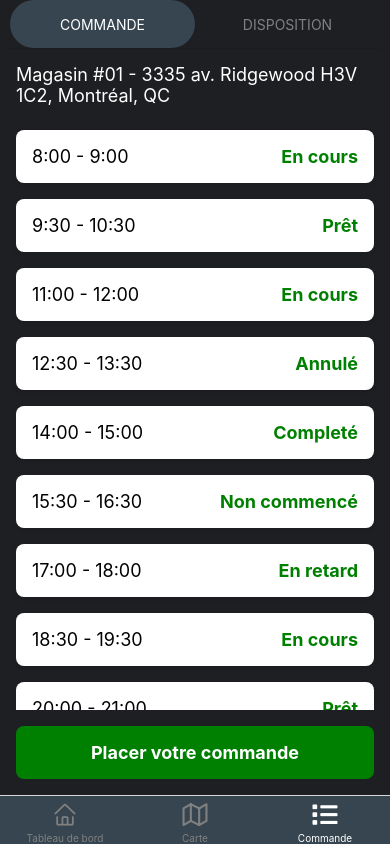
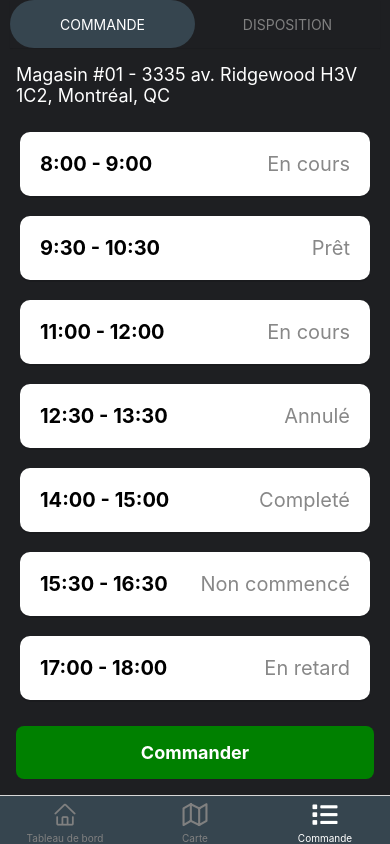
Before and after one commit to PierreEmmanuelGoffi/ecoloop, a React Native app: screen /Commande in a window 390 px wide. Built offline with nearby package versions, Linux system fonts and the light colour scheme.

Commit message:
Add OrderButton and OrderItem components

```diff
--- /dev/null
+++ b/components/order/OrderButton.tsx
@@ -0,0 +1,49 @@
+import { Pressable, Text, StyleSheet } from "react-native";
+
+type OrderButtonProps = {
+  label: string;
+  handleOrder: () => void;
+};
+
+const OrderButton = ({ label, handleOrder }: OrderButtonProps) => {
+  return (
+    <Pressable
+      onPress={handleOrder}
+      style={({ pressed }) => [
+        styles.orderButton,
+        pressed ? styles.orderButtonPressed : {},
+      ]}
+    >
+      <Text style={styles.orderButtonText}>{label}</Text>
+    </Pressable>
+  );
+};
+
+export default OrderButton;
+
+const styles = StyleSheet.create({
+  container: {
+    flex: 1,
+    backgroundColor: "#1e1f22",
+  },
+  subheader: {
+    fontSize: 18,
+    color: "white",
+    padding: 16,
+  },
+  orderButton: {
+    backgroundColor: "green",
+    borderRadius: 8,
+    margin: 16,
+    padding: 16,
+    alignItems: "center",
+  },
+  orderButtonText: {
+    fontSize: 18,
+    color: "white",
+    fontWeight: "bold",
+  },
+  orderButtonPressed: {
+    opacity: 0.8,
+  },
+});
--- /dev/null
+++ b/components/order/OrderItem.tsx
@@ -0,0 +1,40 @@
+import { View, Text, Pressable, StyleSheet } from "react-native";
+import type { OrderItemProps } from "types";
+
+export const OrderItem = ({ item }: OrderItemProps) => {
+  return (
+    <Pressable style={cardStyles.card}>
+      <View style={cardStyles.content}>
+        <Text style={cardStyles.time}>
+          {item.start} - {item.end}
+        </Text>
+        <Text style={cardStyles.state}>{item.state}</Text>
+      </View>
+    </Pressable>
+  );
+};
+
+const cardStyles = StyleSheet.create({
+  card: {
+    backgroundColor: "#fff",
+    borderRadius: 10,
+    marginVertical: 10,
+    marginHorizontal: 20,
+    padding: 20,
+    shadowColor: "#000",
+    shadowOffset: { width: 0, height: 2 },
+    shadowOpacity: 0.1,
+  },
+  content: {
+    flexDirection: "row",
+    justifyContent: "space-between",
+  },
+  time: {
+    fontSize: 20,
+    fontWeight: "bold",
+  },
+  state: {
+    fontSize: 20,
+    color: "#888",
+  },
+});
--- /dev/null
+++ b/components/order/index.tsx
@@ -0,0 +1,4 @@
+import OrderButton from "./OrderButton";
+import { OrderItem } from "./OrderItem";
+
+export { OrderItem, OrderButton };
--- a/screens/order.tsx
+++ b/screens/order.tsx
@@ -1,38 +1,14 @@
 import { createMaterialTopTabNavigator } from "@react-navigation/material-top-tabs";
 import { NavigationContainer } from "@react-navigation/native";
-import {
-  View,
-  Text,
-  FlatList,
-  Pressable,
-  Alert,
-  SafeAreaView,
-  StyleSheet,
-} from "react-native";
+import { Text, FlatList, Alert, SafeAreaView, StyleSheet } from "react-native";
 
+import { OrderButton, OrderItem } from "../components/order";
 import { data } from "../data";
 
 const Tab = createMaterialTopTabNavigator();
 
 const handleOrder = () => {
-  Alert.alert("Votre commande a bien été prise en compte");
-};
-
-type OrderItemProps = {
-  item: (typeof data)[0];
-};
-
-const renderItem = ({ item }: OrderItemProps) => {
-  return (
-    <Pressable style={styles.card}>
-      <View style={styles.cardContent}>
-        <Text style={styles.time}>
-          {item.start} - {item.end}
-        </Text>
-        <Text style={styles.state}>{item.state}</Text>
-      </View>
-    </Pressable>
-  );
+  Alert.alert("Superbe!", "Nous nous chargeons du reste.");
 };
 
 const OrderScreen = () => {
@@ -43,18 +19,10 @@ const OrderScreen = () => {
       </Text>
       <FlatList
         data={data}
-        renderItem={renderItem}
+        renderItem={OrderItem}
         keyExtractor={(item) => item.id.toString()}
       />
-      <Pressable
-        onPress={handleOrder}
-        style={({ pressed }) => [
-          styles.orderButton,
-          pressed ? styles.orderButtonPressed : {},
-        ]}
-      >
-        <Text style={styles.orderButtonText}>Placer votre commande</Text>
-      </Pressable>
+      <OrderButton label="Commander" handleOrder={handleOrder} />
     </SafeAreaView>
   );
 };
@@ -67,18 +35,10 @@ const DisposeScreen = () => {
       </Text>
       <FlatList
         data={data}
-        renderItem={renderItem}
+        renderItem={OrderItem}
         keyExtractor={(item) => item.id.toString()}
       />
-      <Pressable
-        onPress={handleOrder}
-        style={({ pressed }) => [
-          styles.orderButton,
-          pressed ? styles.orderButtonPressed : {},
-        ]}
-      >
-        <Text style={styles.orderButtonText}>Disposer les boites</Text>
-      </Pressable>
+      <OrderButton label="Disposer" handleOrder={handleOrder} />
     </SafeAreaView>
   );
 };
@@ -126,42 +86,10 @@ const styles = StyleSheet.create({
     flex: 1,
     backgroundColor: "#1e1f22",
   },
-  header: {
-    fontSize: 24,
-    color: "white",
-    fontWeight: "bold",
-    padding: 16,
-  },
   subheader: {
     fontSize: 18,
     color: "white",
     padding: 16,
-  },
-  card: {
-    backgroundColor: "white",
-    borderRadius: 8,
-    marginVertical: 8,
-    marginHorizontal: 16,
-    padding: 16,
-    elevation: 1,
-    shadowOpacity: 0.1,
-    shadowRadius: 4,
-    shadowColor: "black",
-    shadowOffset: { height: 2, width: 0 },
-  },
-  cardContent: {
-    flexDirection: "row",
-    justifyContent: "space-between",
-    alignItems: "center",
-  },
-  time: {
-    fontSize: 18,
-    color: "black",
-  },
-  state: {
-    fontSize: 18,
-    color: "green",
-    fontWeight: "bold",
   },
   orderButton: {
     backgroundColor: "green",
--- a/types/index.ts
+++ b/types/index.ts
@@ -1,3 +1,4 @@
+import { data } from "../data";
 export type IconName = "home" | "map" | "order";
 
 export type IconProps = {
@@ -5,3 +6,7 @@ export type IconProps = {
   size?: number;
   color?: string;
 };
+
+export type OrderItemProps = {
+  item: (typeof data)[0];
+};
```
